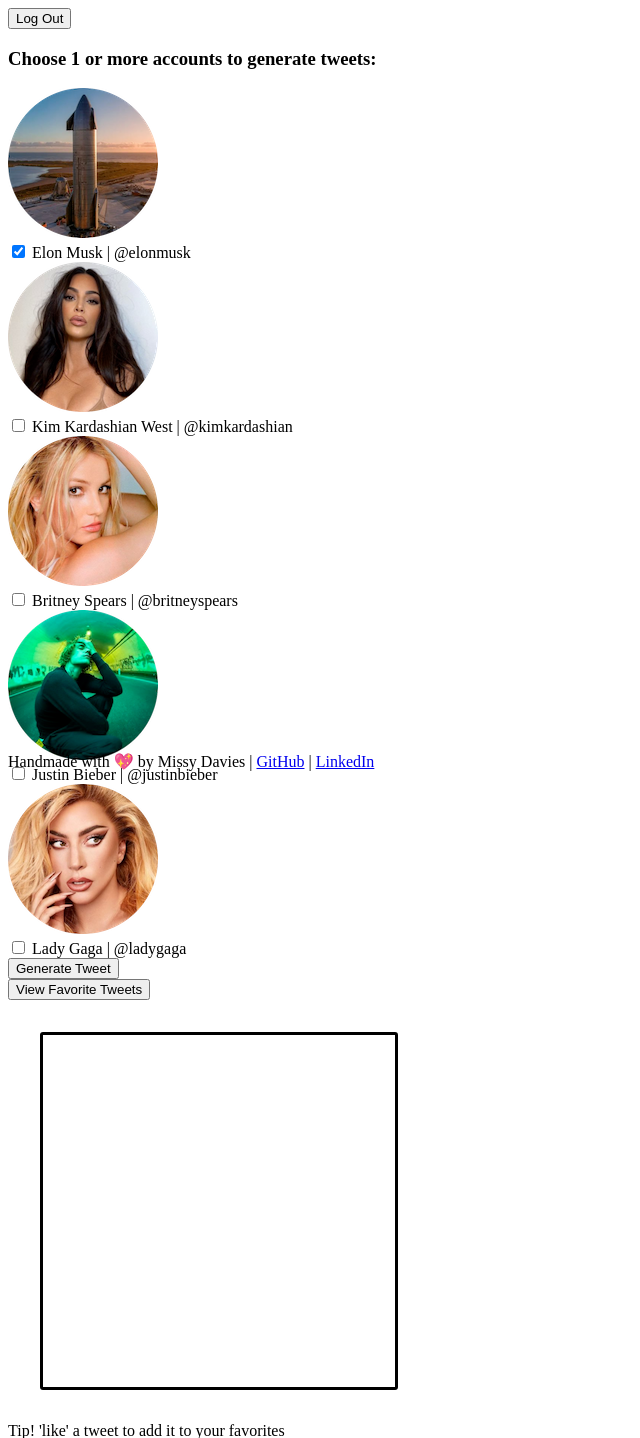
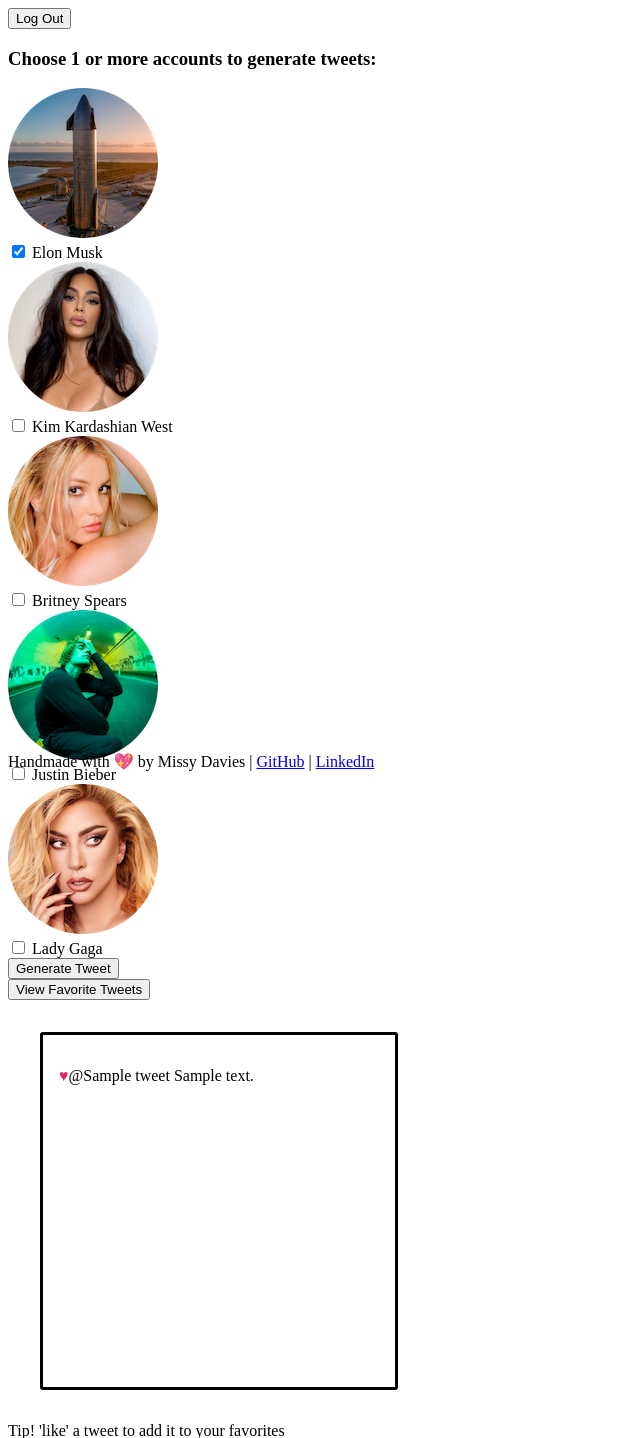
Before and after one commit to missy-davies/chatterbot, a Flask app: page /generate in a window 1280 px wide. Shown: the top 1438 px of the page, without its empty margins (0-640 px from the left). Run offline with Flask 2, Linux system fonts and the light colour scheme; a user stored in the database is signed in; tables that the repository leaves empty hold one stand-in row (values such as "Sample post").

Commit message:
Add mashup usernames functions and visual to html page

```diff
--- a/model.py
+++ b/model.py
@@ -69,13 +69,14 @@ class UG_Tweet(db.Model):
     fav_status = db.Column(db.Boolean, default=False)
     text = db.Column(db.String, nullable=False)
     authors = db.relationship('Author', secondary=link_ug_tweet_authors, back_populates='ug_tweets')
+    botname = db.Column(db.String, nullable=False)
 
     user = db.relationship('User')
 
     def __repr__(self):
         """Show info about a user generated Markov chain Tweet"""
 
-        return f'<UG_Tweet ug_tweet_id={self.ug_tweet_id} fav_status={self.fav_status} text={self.text}>'
+        return f'<UG_Tweet ug_tweet_id={self.ug_tweet_id} fav_status={self.fav_status} botname={self.botname} text={self.text}>'
 
 
 class Original_Tweet(db.Model):
--- a/seed_database.py
+++ b/seed_database.py
@@ -44,12 +44,12 @@ def get_twitter_client():
 
 twitter_accounts = [{'name': 'Elon Musk',
                      'twitter_handle': 'elonmusk'},
-                    {'name': 'Kim Kardashian West',
-                     'twitter_handle': 'kimkardashian'},
                     {'name': 'Britney Spears',
                     'twitter_handle': 'britneyspears'},
                     {'name': 'Justin Bieber',
                     'twitter_handle': 'justinbieber'},
+                    {'name': 'Kim Kardashian West',
+                     'twitter_handle': 'kimkardashian'},
                     {'name': 'Lady Gaga',
                     'twitter_handle': 'ladygaga'}
                      ]
--- a/server.py
+++ b/server.py
@@ -137,25 +137,6 @@ def clean_tweet(line):
     return (' ').join(new_line_arr)
 
 
-def make_bot_username(list_authors):
-    """Take in a list of author objects and return a new 'bot' fake username"""
-
-    bot_name = []
-
-    if len(list_authors) == 1:
-        bot_name.extend(list_authors[0].name.split(' '))
-        bot_name.append('bot')
-    else:
-        for author in list_authors[1:]:
-            # extend bot_name with all last names
-            # ex. Kim Kardashian West would extend with 'Kardashian West'
-            bot_name.extend(author.name.split(' ')[1:])
-
-        # insert first name of first author in list to the bot_name
-        bot_name[0:0] = [[list_authors[0].name.split(' ')[0]]]
-    return '_'.join(bot_name).lower()
-
-
 def markov_algo(list_twitter_accounts):
     """Use Markov library to create and return a string based given twitter account(s)"""
 
@@ -177,9 +158,10 @@ def markov_algo(list_twitter_accounts):
         # there are 6.1 chars on average in a word, Twitter's char limit is 280,
         # so that makes for approx 45 words max in a tweet, rounding down to 40 for some margin
 
-        tweet_obj = crud.create_ug_tweet(user=current_user, fav_status=False, text=tweet, authors=author_objs)
+        tweet_obj = crud.create_ug_tweet(user=current_user, fav_status=False,
+                                         text=tweet, authors=author_objs, botname=crud.make_bot_username(author_objs))
 
-        return jsonify({'id': tweet_obj.ug_tweet_id, 'text': tweet_obj.text, 'bot-username': make_bot_username(tweet_obj.authors)})
+        return jsonify({'id': tweet_obj.ug_tweet_id, 'text': tweet_obj.text, 'botname': tweet_obj.botname})
     else:
         return ValueError('No Twitter accounts selected')
 
@@ -233,7 +215,8 @@ def get_ug_tweets():
 
         tweets_text.append({'id': tweet.ug_tweet_id,
                             'text': tweet.text,
-                            'fav_status': tweet.fav_status})
+                            'fav_status': tweet.fav_status,
+                            'botname': tweet.botname})
 
     return jsonify(sorted(tweets_text, key = lambda i: i['id']))
 
--- a/static/js/tweet-generator.js
+++ b/static/js/tweet-generator.js
@@ -15,11 +15,11 @@ const showTweets = (apiData) => {
 	for (const tweet of apiData) {
 		if (tweet.fav_status == true) {
 			$('.tweets, .fav-tweets').prepend(
-				`<p><span id="${tweet.id}" class="heart heart-fav">&hearts;</span>@${tweet.bot-username} ${tweet.text}</p>`
+				`<p><span id="${tweet.id}" class="heart heart-fav">&hearts;</span>@${tweet.botname} ${tweet.text}</p>`
 			);
 		} else {
 			$('.tweets').prepend(
-				`<p><span id="${tweet.id}" class="heart">&hearts;</span>@usernamehere ${tweet.text}</p>`
+				`<p><span id="${tweet.id}" class="heart">&hearts;</span>@${tweet.botname} ${tweet.text}</p>`
 			);
 		}
 	}
--- a/templates/generate.html
+++ b/templates/generate.html
@@ -10,57 +10,57 @@
 <div class="twitter-accounts">
   <h3>Choose 1 or more accounts to generate tweets:</h3>
   <!-- Elon Musk -->
-  <div class="elonmusk">
+  <div class="elon">
     <div class="image"><img src="/static/img/elon.png"
         alt="Elon Musk's Twitter profile icon of a rocket" />
     </div>
     <div class="checkbox">
       <input type="checkbox" id="elonmusk" name="check" value="elonmusk" checked>
-      <label for="elonmusk">Elon Musk | @elonmusk</label>
+      <label for="elonmusk">Elon Musk</label>
     </div>
   </div>
 
   <!-- Kim Kardashian -->
-  <div class="kimkardashian">
+  <div class="kim">
     <div class="image"><img src="/static/img/kim.png"
         alt="Kim Kardashian's Twitter profile icon of a selfie" />
     </div>
     <div class="checkbox">
       <input type="checkbox" id="kimkardashian" name="check" value="kimkardashian">
-      <label for="kimkardashian">Kim Kardashian West | @kimkardashian</label>
+      <label for="kimkardashian">Kim Kardashian West</label>
     </div>
   </div>
 
   <!-- Britney Spears -->
-  <div class="britneyspears">
+  <div class="britney">
     <div class="image"><img src="/static/img/britney.png"
         alt="Britney Spears' Twitter profile icon of herself" />
     </div>
     <div class="checkbox">
       <input type="checkbox" id="britneyspears" name="check" value="britneyspears">
-      <label for="britneyspears">Britney Spears | @britneyspears</label>
+      <label for="britneyspears">Britney Spears</label>
     </div>
   </div>
 
   <!-- Justin Bieber -->
-  <div class="justinbieber">
+  <div class="justin">
     <div class="image"><img src="/static/img/justin.png"
         alt="Justin Bieber's Twitter profile icon of himself sittin gon the floor" />
     </div>
     <div class="checkbox">
       <input type="checkbox" id="justinbieber" name="check" value="justinbieber">
-      <label for="justinbieber">Justin Bieber | @justinbieber</label>
+      <label for="justinbieber">Justin Bieber</label>
     </div>
   </div>
 
   <!-- Lady Gaga -->
-  <div class="ladygaga">
+  <div class="gaga">
     <div class="image"><img src="/static/img/gaga.png"
         alt="Lady Gaga's Twitter profile icon of herself" />
     </div>
     <div class="checkbox">
       <input type="checkbox" id="ladygaga" name="check" value="ladygaga">
-      <label for="ladygaga">Lady Gaga | @ladygaga</label>
+      <label for="ladygaga">Lady Gaga</label>
     </div>
   </div>
 
```
Also changed, not shown: crud.py (+19 -5 lines).
